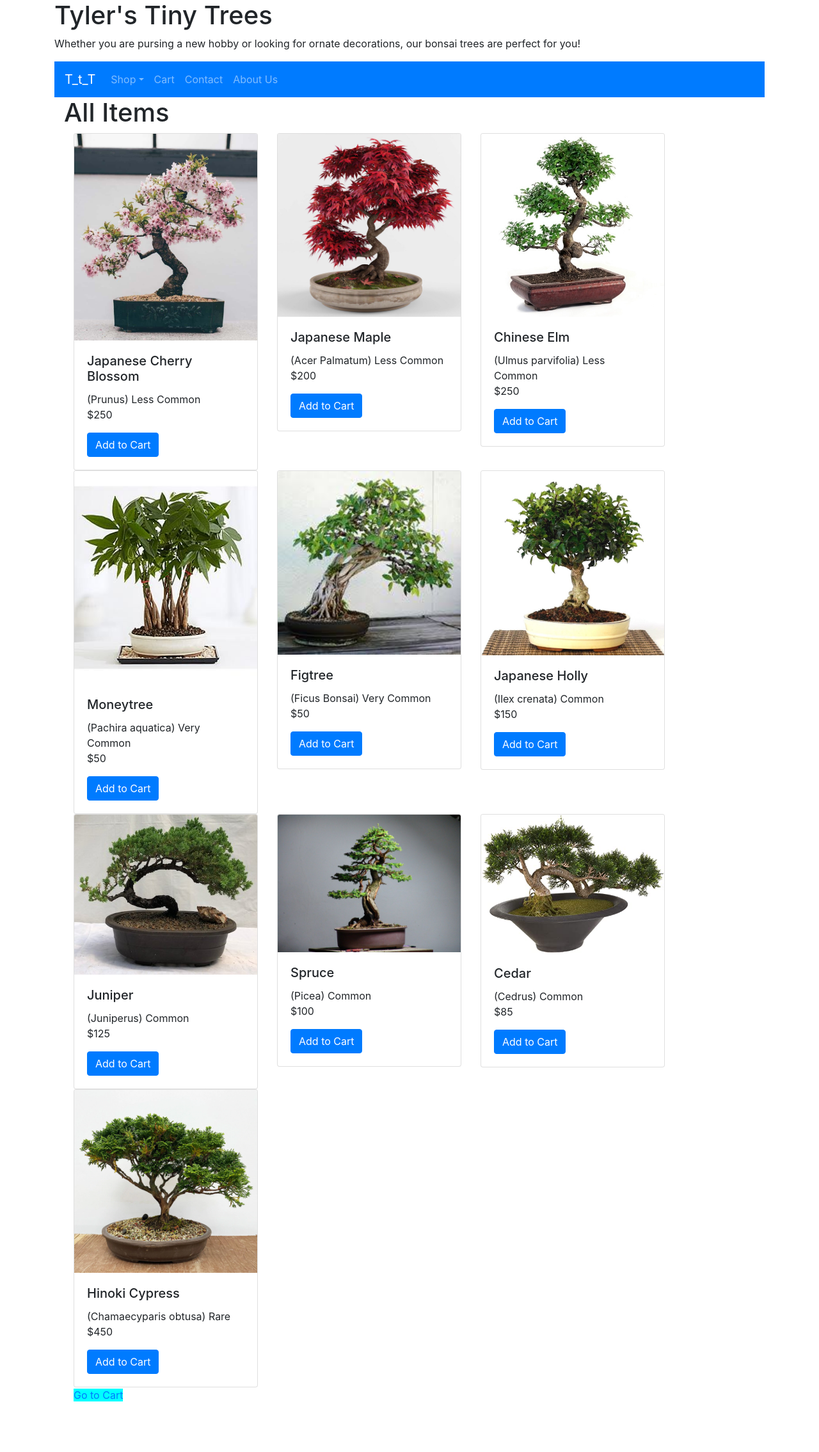
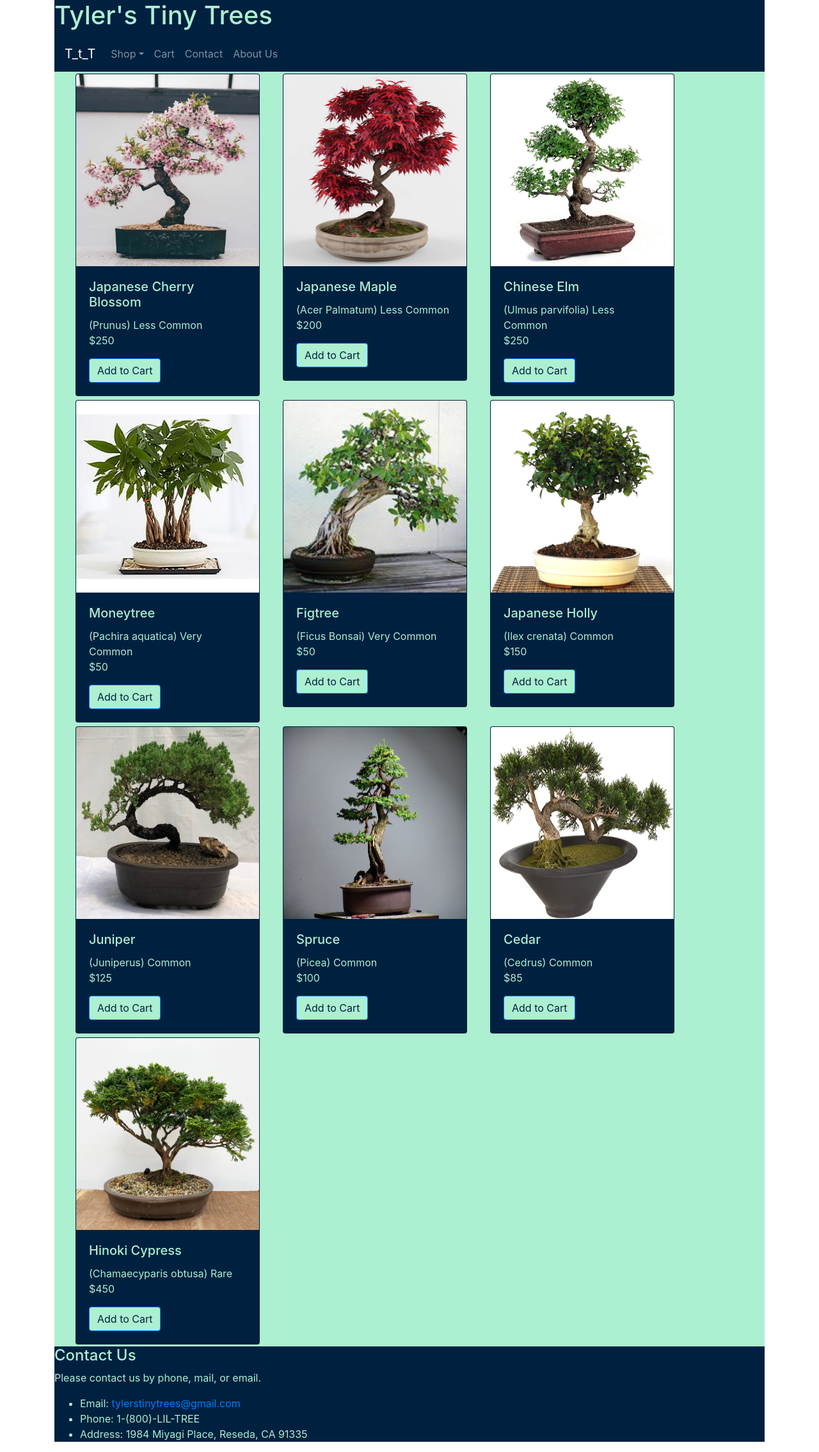
Before and after one commit to pannelltyler91/react-pannell, a React (Create React App) app: page /home in a window 1280 px wide. Shown: the whole page at 64% size. Before the commit the page ends 2192 px from the top, so only its background shows below. Built offline with nearby package versions, Linux system fonts and the light colour scheme.

Commit message:
added css and attempted netlify deployment

```diff
--- a/src/App.js
+++ b/src/App.js
@@ -4,6 +4,11 @@ import Navagation from './components/links';
 import {BrowserRouter} from 'react-router-dom';
 import 'bootstrap/dist/css/bootstrap.css';
 import Container from 'react-bootstrap/Container';
+import Row from 'react-bootstrap/Row';
+import Contact from './components/contact';
+import Home from './components/home';
+import '../src/app.css';
+
 
 
 
@@ -12,18 +17,21 @@ class App extends Component {
   render(){
 
     return (
+
       <Container>
 
-      <div className="App">
-        <div className='header'>
-        <h1>Tyler's Tiny Trees</h1>
-        <p>Whether you are pursing a new hobby or looking for ornate decorations, our bonsai trees are perfect for you!</p>
-        </div>
-
+        <div className="App">
+          <div className='header'>
+            <h1>Tyler's Tiny Trees</h1>
+          </div>
         <BrowserRouter>
         <Navagation/>
         </BrowserRouter>
-      </div>
+        </div>
+        <Row className='row'></Row>
+          <div className='footer'>
+            <Contact/>
+          </div>
       </Container>
 
 
--- /dev/null
+++ b/src/app.css
@@ -0,0 +1,16 @@
+.header{
+    background-color: #00203FFF;
+    color:#ADEFD1FF;
+    display:flex;
+    align-items: center;
+
+}
+
+.App{
+    background-color:#ADEFD1FF;
+    color:#00203FFF;
+    background-attachment:fixed;
+}
+.row{
+    background-color:#ADEFD1FF;
+}
--- a/src/app/store.js
+++ b/src/app/store.js
@@ -1,4 +1,4 @@
-import { configureStore } from '@reduxjs/toolkit';
+
 import cartReducer from '../reducers/cart/cartReducer';
 import React from 'react';
 import ReactDOM from 'react-dom';
--- a/src/components/cart.js
+++ b/src/components/cart.js
@@ -6,9 +6,11 @@ import Button from 'react-bootstrap/Button';
 import Container from 'react-bootstrap/Container';
 import Row from 'react-bootstrap/Row';
 import Col from 'react-bootstrap/Col';
+import Card from 'react-bootstrap/Card';
 import {removeItem} from '../reducers/actions/cartactions.js';
 import {addQuantity} from '../reducers/actions/cartactions.js';
 import {subtractQuantity} from '../reducers/actions/cartactions.js';
+import './css/cart.css';
 
 class Cart extends Component{
 
@@ -27,15 +29,20 @@ class Cart extends Component{
         this.props.items.map(item =>{
             return(
 
-                    <Col s={3}>
+                    <Col s={3} m={6}>
+                    <Card className='card' style={{ width: '18rem' }}>
+
                     <div className='lineItem'>
-                        <img src={item.image} alt={item.image}></img>
+                    <Card.Img className='merchPic' variant="top" src={item.image} />
                         <div className='lineBody'>
-                            <h3>{item.title}</h3>
-                            <p>{item.description}</p>
-                            <h3>Price:${item.price}</h3>
-                            <h3>Quantity:{item.quantity}</h3>
+                        <Card.Title>{item.title}</Card.Title>
+                        <Card.Text>
+                            {item.description}
                             <br></br>
+                            ${item.price}
+                            <br></br>
+                            {item.quantity}
+                            </Card.Text>
                         </div>
                         <div className='itemQuantityModify'>
                             <Link to='/cart'><Button className='plusOne' onClick={()=>{this.handleAddQuantity(item.id)}}>+</Button></Link>
@@ -45,6 +52,7 @@ class Cart extends Component{
                         <Button className='removeItem' onClick = {() => {this.handleRemove(item.id)}}>Remove</Button>
 
                     </div>
+                    </Card>
                     </Col>
 
 
@@ -56,11 +64,11 @@ class Cart extends Component{
             <Container >
                 <h1>Cart</h1>
                 <ul>
-                    <Row>
+                   <Row>
                     {addedItems}
-                    </Row>
+                   </Row>
                 </ul>
-                <h3>Total:${this.props.total}</h3>
+                <h3 className='total'>Total:${this.props.total}</h3>
             </Container>
         )
     }
--- a/src/components/contact.js
+++ b/src/components/contact.js
@@ -1,11 +1,20 @@
 import {Component} from 'react';
+import './css/contact.css';
+
 
 class Contact extends Component{
     render(){
         return(
-            <div>
-                <h1>Contact</h1>
-                <p>Please contact us at 1-800-lil-tree</p>
+            <div className='footer'>
+                <h4>Contact Us</h4>
+                <p>Please contact us by phone, mail, or email.</p>
+                <div>
+                    <ul>
+                        <li>Email: <a href='mailto:tylerstinytrees@gmail.com subject=subject text' >tylerstinytrees@gmail.com</a></li>
+                        <li>Phone: 1-(800)-LIL-TREE</li>
+                        <li>Address: 1984 Miyagi Place, Reseda, CA 91335</li>
+                    </ul>
+                </div>
             </div>
         )
     }
--- /dev/null
+++ b/src/components/css/cart.css
@@ -0,0 +1,14 @@
+img.card-mig-top.merchPic{
+    height:300px;
+    width:286px;
+
+}
+.card{
+    background-color: #00203FFF;
+    color:#ADEFD1FF;
+    margin:3px;
+}
+
+.total{
+  color:#00203FFF;
+}
--- /dev/null
+++ b/src/components/css/contact.css
@@ -0,0 +1,4 @@
+.footer{
+    background-color: #00203FFF;
+    color:#ADEFD1FF;
+}
--- /dev/null
+++ b/src/components/css/home.css
@@ -0,0 +1,17 @@
+.card{
+    background-color: #00203FFF;
+    color:#ADEFD1FF;
+    margin:3px;
+}
+.card button{
+    background-color:#ADEFD1FF;
+    color:#00203FFF;
+}
+img.card-img-top.merchPic{
+    height:300px;
+    width:286px;
+}
+h3{
+    display:flex;
+    align-items:center;
+}
--- /dev/null
+++ b/src/components/css/link.css
@@ -0,0 +1,15 @@
+.navbar{
+    background-color: #00203FFF;
+    color:#101820FF;
+}
+
+.basic-nav-dropdown{
+    color:#101820FF;
+}
+div.dropdown-menu.show{
+    background-color: #ADEFD1FF;
+}
+
+a.navbar{
+    color:#101820FF;
+}
--- a/src/components/home.js
+++ b/src/components/home.js
@@ -8,6 +8,7 @@ import Row from 'react-bootstrap/Row';
 import Col from 'react-bootstrap/Col';
 import Container from 'react-bootstrap/Container';
 import {ADD_TO_CART} from '../reducers/actions/cartactions.js';
+import './css/home.css';
 
 class Home extends Component{
     handleClick = (id) =>{
@@ -20,7 +21,7 @@ class Home extends Component{
             return(
                 <div>
                     <Col s={3}>
-                    <Card style={{ width: '18rem' }}>
+                    <Card style={{ width: '18rem' }} className='card'>
                         <Card.Img className='merchPic' variant="top" src={item.image} />
                         <Card.Body>
                             <Card.Title>{item.title}</Card.Title>
@@ -29,7 +30,7 @@ class Home extends Component{
                             <br></br>
                             ${item.price}
                             </Card.Text>
-                            <Button variant="primary" to="/" onClick={()=> {this.handleClick(item.id)}}>Add to Cart</Button>
+                            <Button to="/" onClick={()=> {this.handleClick(item.id)}}>Add to Cart</Button>
                         </Card.Body>
                     </Card>
                     </Col>
@@ -39,13 +40,12 @@ class Home extends Component{
         })
         return(
             <div className='container'>
-                <h1>All Items</h1>
+
                 <div className='box'>
                     <Container>
-                    <Row>
-                    {itemList}
-                    </Row>
-                    <NavLink to='/cart' style={{backgroundColor:'cyan'}}>Go to Cart</NavLink>
+                        <Row>
+                            {itemList}
+                        </Row>
                     </Container>
                 </div>
             </div>
--- a/src/components/links.js
+++ b/src/components/links.js
@@ -11,6 +11,7 @@ import Deciduous from '../components/deciduous';
 import Navbar from 'react-bootstrap/Navbar';
 import Nav from 'react-bootstrap/Nav';
 import NavDropdown from 'react-bootstrap/NavDropdown';
+import './css/link.css';
 
 
 
@@ -21,12 +22,12 @@ class Navagation extends Component{
         return(
             <div>
 
-                <Navbar bg="primary" variant="dark" expand="lg">
+                <Navbar  variant="dark" expand="lg" className='navbar'>
                     <Navbar.Brand href="#home">T_t_T</Navbar.Brand>
                     <Navbar.Toggle aria-controls="basic-navbar-nav" />
                     <Navbar.Collapse id="basic-navbar-nav">
                     <Nav className="mr-auto">
-                        <NavDropdown title="Shop" id="basic-nav-dropdown">
+                        <NavDropdown title="Shop" className="basic-nav-dropdown">
                             <NavLink to='/home' ><NavDropdown.Item href='/home' >All</NavDropdown.Item></NavLink>
                             <NavLink to='/deciduous'  ><NavDropdown.Item href='/deciduous' >Deciduous</NavDropdown.Item></NavLink>
                             <NavLink to='/blevergreens' ><NavDropdown.Item href='/blevergreens' >Broadleaf Evergreens</NavDropdown.Item></NavLink>
```
Also changed, not shown: src/components/css/background.jpg (added), src/components/css/background2.jpg (added).
